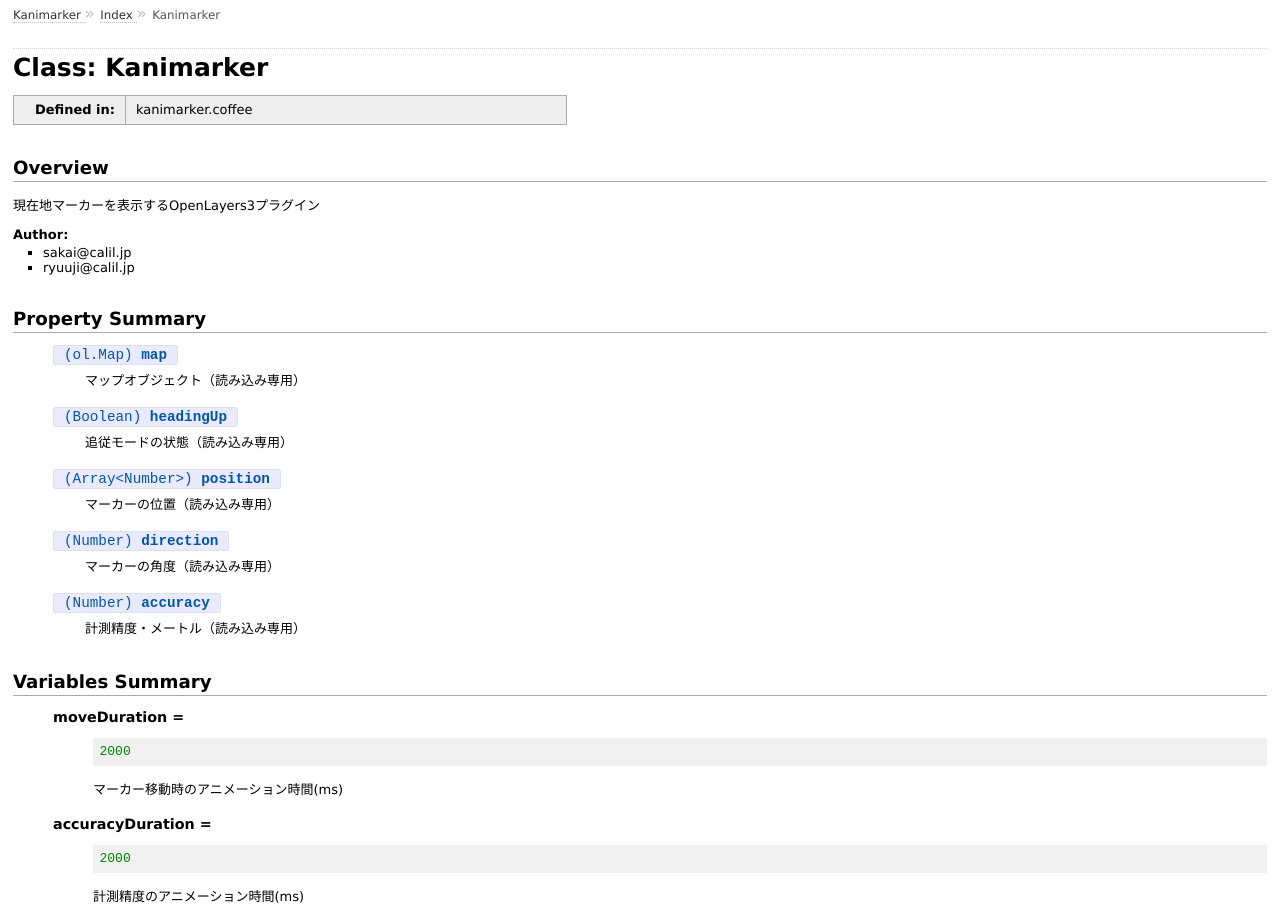
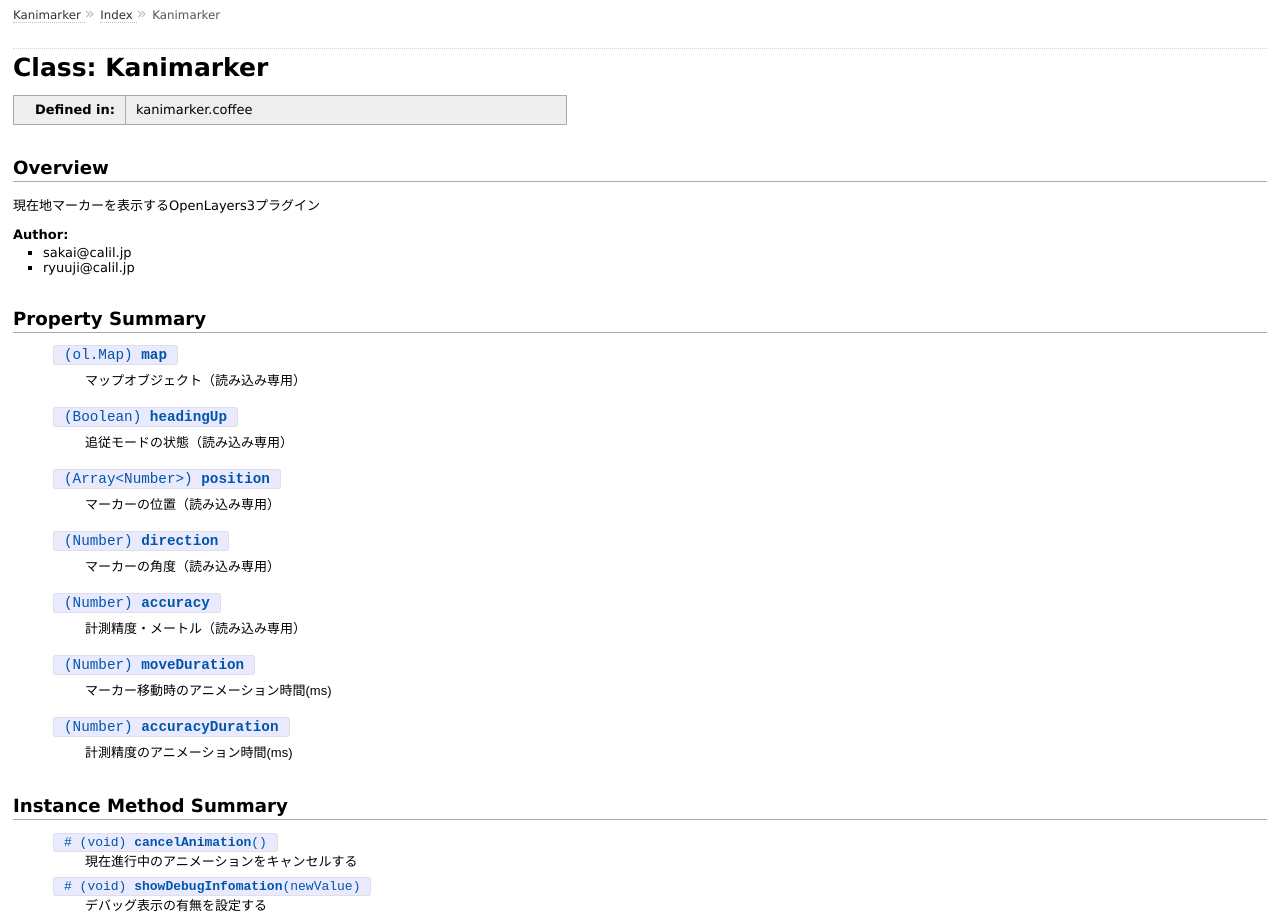
Before and after one commit to CALIL-archives/Kanimarker, a website: page doc/class/Kanimarker.html in a window 1280 px wide. Shown: the top 920 px of the page. Drawn offline with Linux system fonts and the light colour scheme.

Commit message:
ドキュメントを修正

```diff
--- a/doc/class/Kanimarker.html
+++ b/doc/class/Kanimarker.html
@@ -105,32 +105,27 @@
         <dd class='desc'>
           計測精度・メートル（読み込み専用）
         </dd>
-      </dl>
-      <h2>Variables Summary</h2>
-      <dl class='constants'>
-  <dt id='moveDuration-variable'>
+        <dt id='moveDuration-property'>
+          <span class='signature'>
+            (Number)
+            <b>
               moveDuration
-    =
+            </b>
+          </span>
         </dt>
-  <dd>
-    <pre><code class='coffeescript'>2000</code></pre>
-    <div class='docstring'>
-  <p>マーカー移動時のアニメーション時間(ms)</p>
-</div>
-<div class='tags'>
-</div>
+        <dd class='desc'>
+          マーカー移動時のアニメーション時間(ms)
         </dd>
-  <dt id='accuracyDuration-variable'>
+        <dt id='accuracyDuration-property'>
+          <span class='signature'>
+            (Number)
+            <b>
               accuracyDuration
-    =
+            </b>
+          </span>
         </dt>
-  <dd>
-    <pre><code class='coffeescript'>2000</code></pre>
-    <div class='docstring'>
-  <p>計測精度のアニメーション時間(ms)</p>
-</div>
-<div class='tags'>
-</div>
+        <dd class='desc'>
+          計測精度のアニメーション時間(ms)
         </dd>
       </dl>
       <h2>Instance Method Summary</h2>
@@ -473,7 +468,7 @@
 </div>
     </div>
     <div id='footer'>
-  August 26, 15 16:02:55 by
+  August 26, 15 16:04:43 by
   <a href='https://github.com/coffeedoc/codo' title='CoffeeScript API documentation generator'>
     Codo
   </a>
--- a/kanimarker.coffee
+++ b/kanimarker.coffee
@@ -38,10 +38,10 @@
   # @nodoc コールバック用変数
   callbacks: {}
 
-  # マーカー移動時のアニメーション時間(ms)
+  # @property [Number] マーカー移動時のアニメーション時間(ms)
   moveDuration: 2000
 
-  # 計測精度のアニメーション時間(ms)
+  # @property [Number] 計測精度のアニメーション時間(ms)
   accuracyDuration: 2000
 
   # マップに現在地マーカーをインストールする
```
Also changed, not shown: doc/alphabetical_index.html (+1 -1 lines), doc/extra/README.md.html (+1 -1 lines), doc/file/kanimarker.coffee.html (+1 -1 lines). Lines whose indentation alone changed are shown as unchanged.
